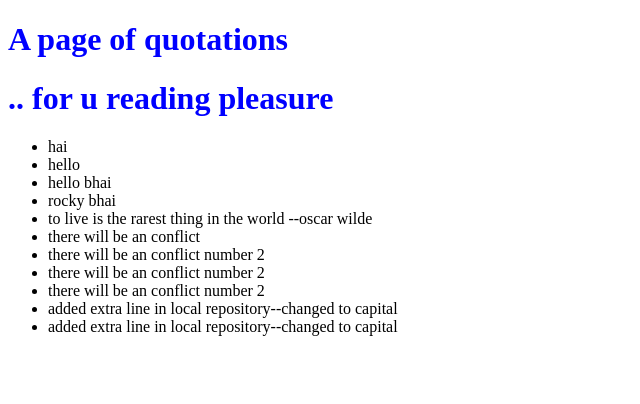
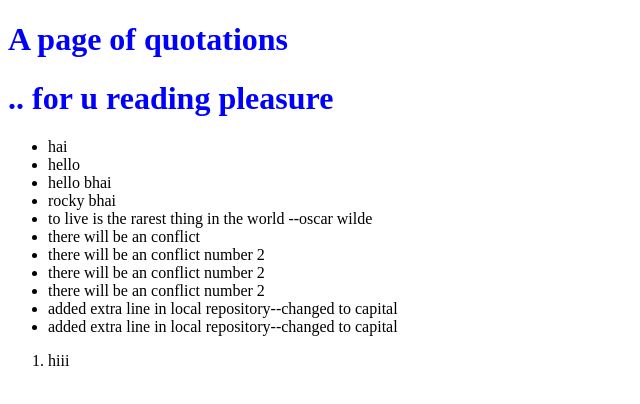
Before and after one commit to pparepal/0main_opensap, a plain HTML site: page index.html in a window 1280 px wide. Shown: the full height of the page, 0-640 px from the left. Drawn offline with Linux system fonts and the light colour scheme.

Commit message:
added first line in ordered list

```diff
--- a/index.html
+++ b/index.html
@@ -25,6 +25,9 @@
 			<li>added extra line in local repository--changed to capital</li>
 				<li>added extra line in local repository--changed to capital</li>
 			</ul>
+			<ol>
+				<li>hiii </li>
+				</ol>
 
 		</body>
 
```
